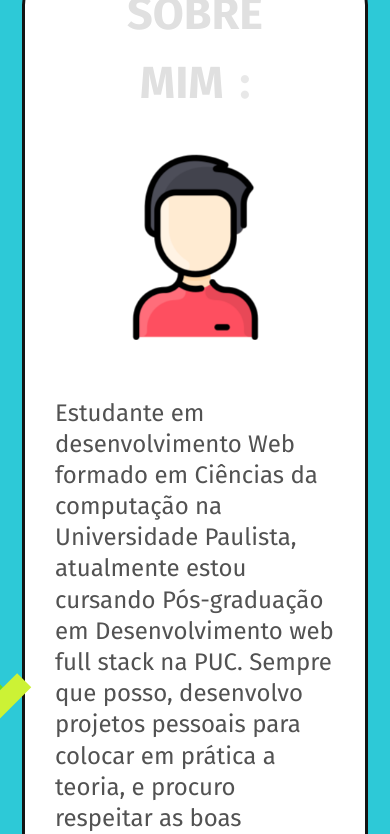
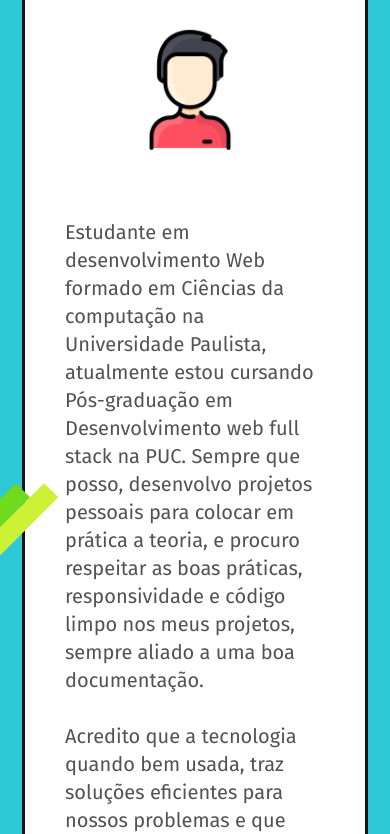
Before and after one commit to MarioAlbano/Portfolio, a plain HTML site: page index.html in a window 390 px wide. Shown: the part 731-1565 px from the top of the page. Drawn offline with nearby package versions, Linux system fonts and the light colour scheme; files whose address does not match are found by name.

Commit message:
feat: changed main files

```diff
--- a/index.html
+++ b/index.html
@@ -91,7 +91,7 @@
 
     <div class="projetos-agrupamento" data-anime="left">
       <div class="projetos-card">
-        <h4>Bikcraft</h4>
+        <h4 class="projetos-card-h4">Bikcraft</h4>
         <p>Projeto exercício do curso de Html e Css da Origamid com implementações e com um novo layout. Uma página que
           apresenta os produtos
           de uma linha de
--- a/src/styles/css/main.css
+++ b/src/styles/css/main.css
@@ -23,7 +23,7 @@
 }
 
 main {
-  padding-top: 250px;
+  padding-top: 200px;
   box-sizing: border-box;
   padding-bottom: 30px;
 }
@@ -348,6 +348,7 @@ main {
 @media (max-width: 800px) {
   main {
     width: auto;
+    padding-top: 145px;
     margin-top: 0;
   }
 }
@@ -484,13 +485,13 @@ main {
   }
 
   .experiencia-imagem-homem {
-    width: 185px;
+    width: 120px;
     margin-bottom: 40px;
     margin-top: -80px;
   }
 
   .subtitulo-experiencia-main {
-    font-size: 45px;
+    font-size: 35px;
     word-break: normal;
     line-height: 1;
     text-transform: uppercase;
@@ -503,8 +504,12 @@ main {
   }
 
   .texto-experiencia-main {
-    font-size: 24px;
-    padding: 10px;
+    font-size: 20px;
+    padding: 20px;
     margin-bottom: 10px;
+    line-height: 28px;
+  }
+  .projetos-card p {
+    font-size: 50px;
   }
 }
```
